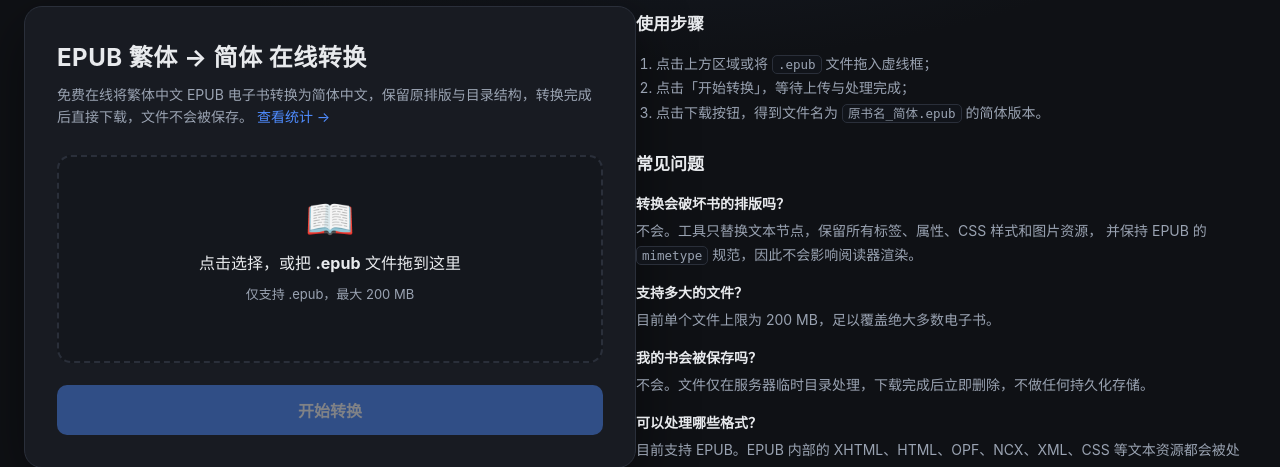
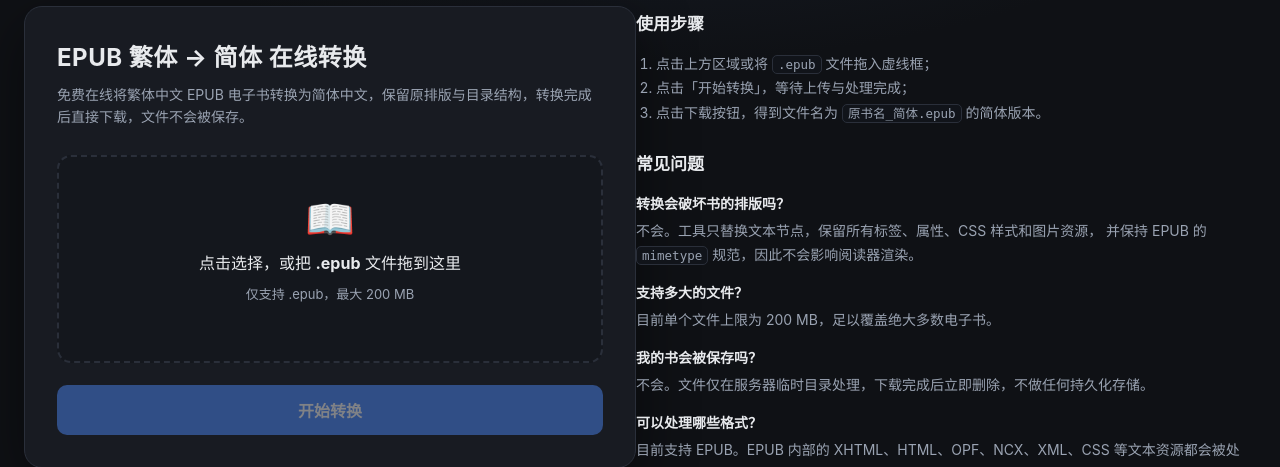
Before and after one commit to marchocode/epub-t2s-web, a Flask app: page / in a window 1280 px wide. Shown: the part 208-675 px from the top of the page. Run offline with Flask 3, Linux system fonts and the light colour scheme.

Commit message:
feat: 首页移除统计入口
统计页仍可通过 /stats 直接访问，但不在页面上暴露链接。

```diff
--- a/templates/index.html
+++ b/templates/index.html
@@ -191,7 +191,7 @@
 <body>
   <main class="card">
     <h1>EPUB 繁体 → 简体 在线转换</h1>
-    <div class="sub">{{ site_description }} <a href="/stats" style="color:var(--accent);text-decoration:none">查看统计 →</a></div>
+    <div class="sub">{{ site_description }}</div>
 
     <form id="form">
       <div class="drop" id="drop">
```
